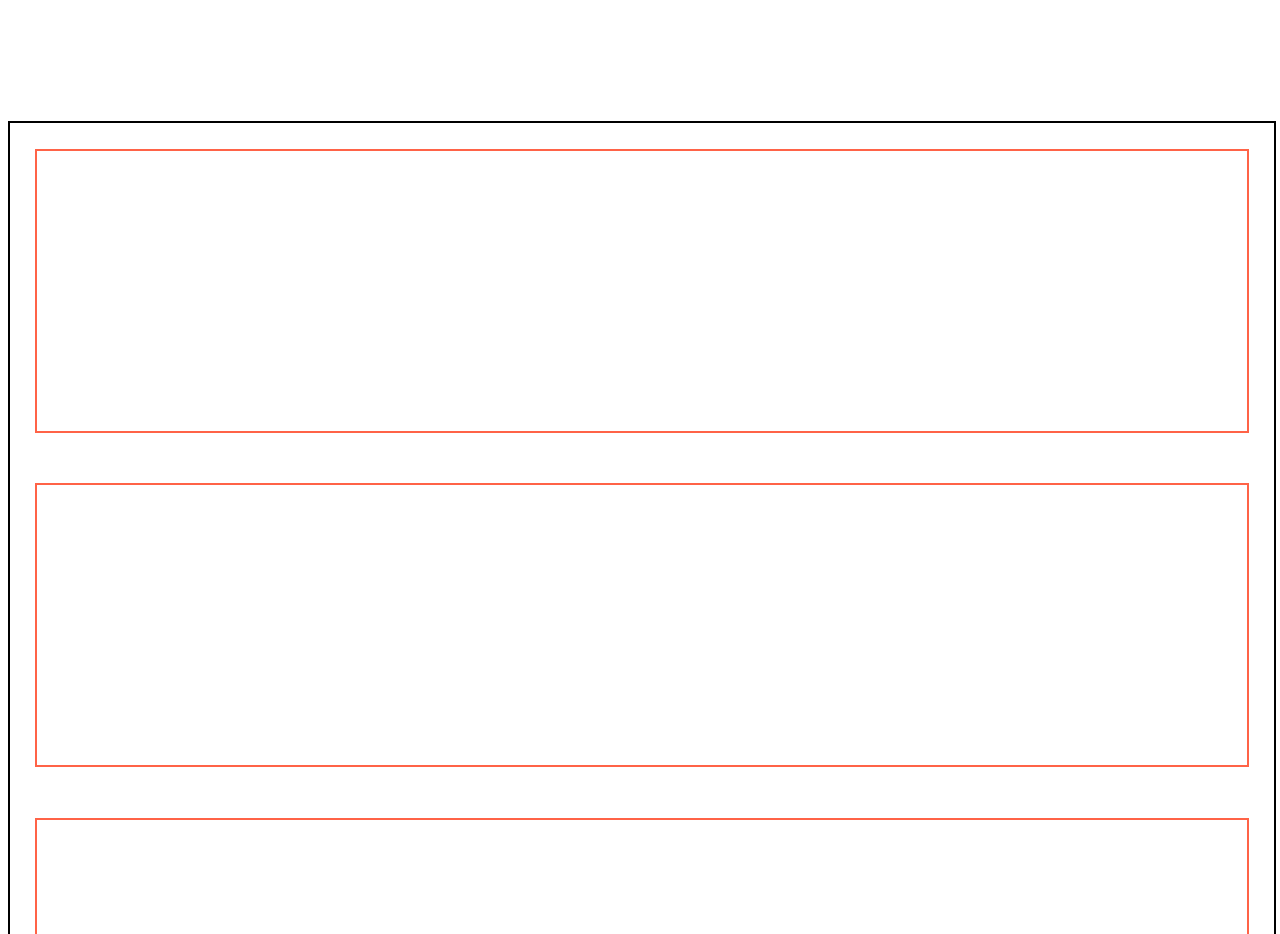
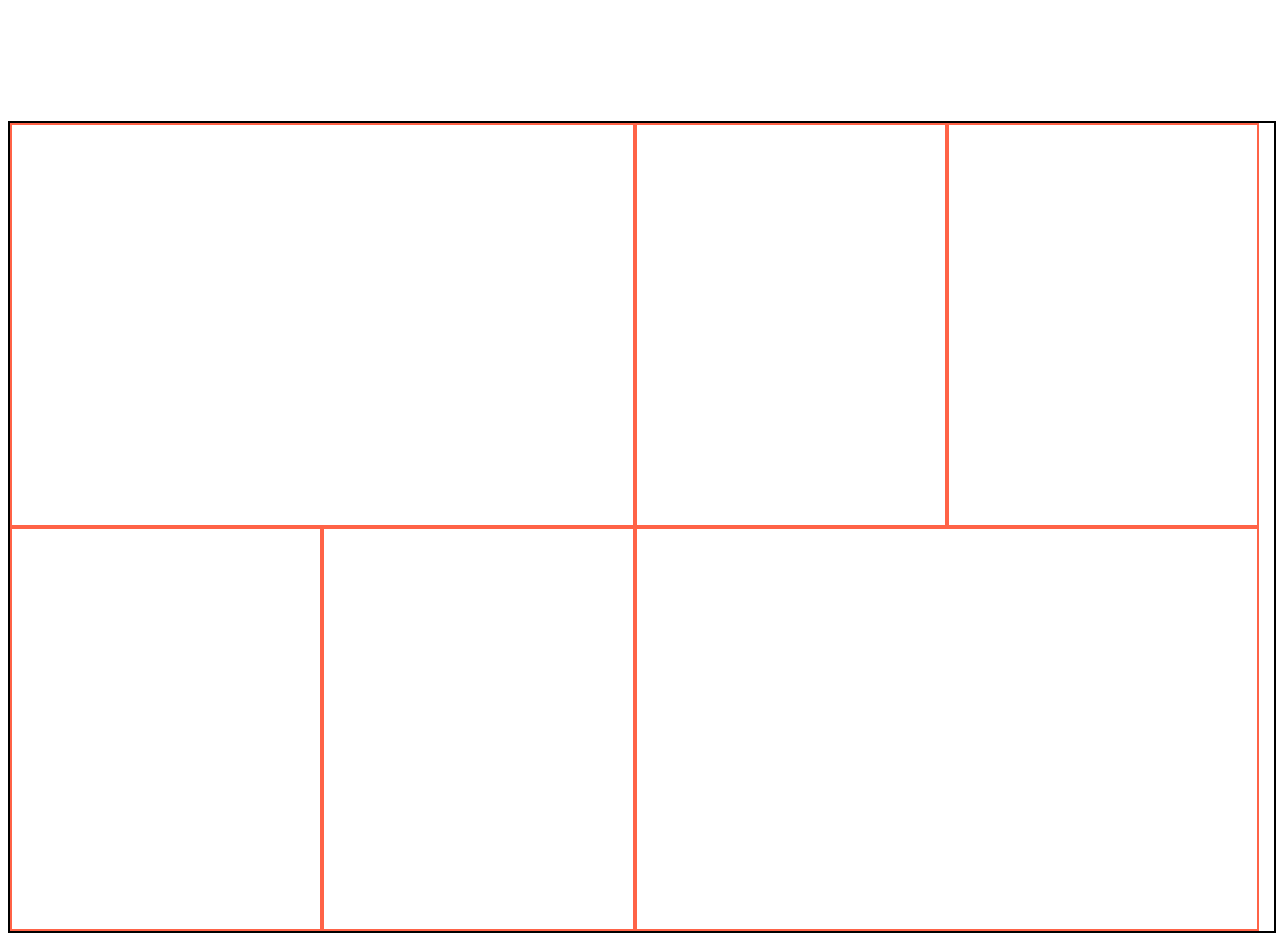
Before and after one commit to terribradley/Artic_Wild, a plain HTML site: page index.html in a window 1280 px wide. Shown: the part 700-1634 px from the top of the page. Drawn offline with Linux system fonts and the light colour scheme.

Commit message:
body layout responsive to mobile/tablet/large browser

```diff
--- a/index.html
+++ b/index.html
@@ -13,17 +13,17 @@
           <h1>ARCTIC WILD</h1>
         </header>
         <section id="gallery">
-          <div class="image one">
+          <div class="image">
           </div>
-          <div class="image two">
+          <div class="image">
           </div>
-          <div class="image three">
+          <div class="image">
           </div>
-          <div class="image four">
+          <div class="image">
           </div>
-          <div class="image five">
+          <div class="image">
           </div>
-          <div class="image six">
+          <div class="image">
           </div>
 
         </section>
--- a/scss/library/_layout.scss
+++ b/scss/library/_layout.scss
@@ -11,35 +11,34 @@ header  {
 #gallery {
   border: 2px solid black;
   display: flex;
+  flex-direction: column;
   flex-wrap: wrap;
-  flex-grow: 1;
+  height: auto;
   width: 100%;
-  height: 100%;
   @media screen and (min-width: 768px) {
-    justify-content: space-between;
+    flex-direction: row;
   }
 }
 
 .image {
   border: 2px solid tomato;
-  width: 100%;
   height: 35vh;
   margin: 2%;
   @media screen and (min-width: 768px) {
-    .one,
-    .six {
-      background-color: green;
+    margin: 0;
+    width: 49.4%;
+    &:nth-child(1),
+    &:nth-child(6) {
+      width: 100%;
+    }
+  }
+    @media screen and (min-width: 965px) {
       margin: 0;
-      width: 33%;
-      flex-grow: 2;
-    }
-    .two,
-    .three,
-    .four,
-    .five {
-      margin: 0;
-      flex-grow: 1;
-    }
-
+      width: 24.4%;
+      height: 50vh;
+      &:nth-child(1),
+      &:nth-child(6) {
+        width: 49.1%;
+      }
   }
 }
```
Also changed, not shown: css/styles.css, 1 other file.
